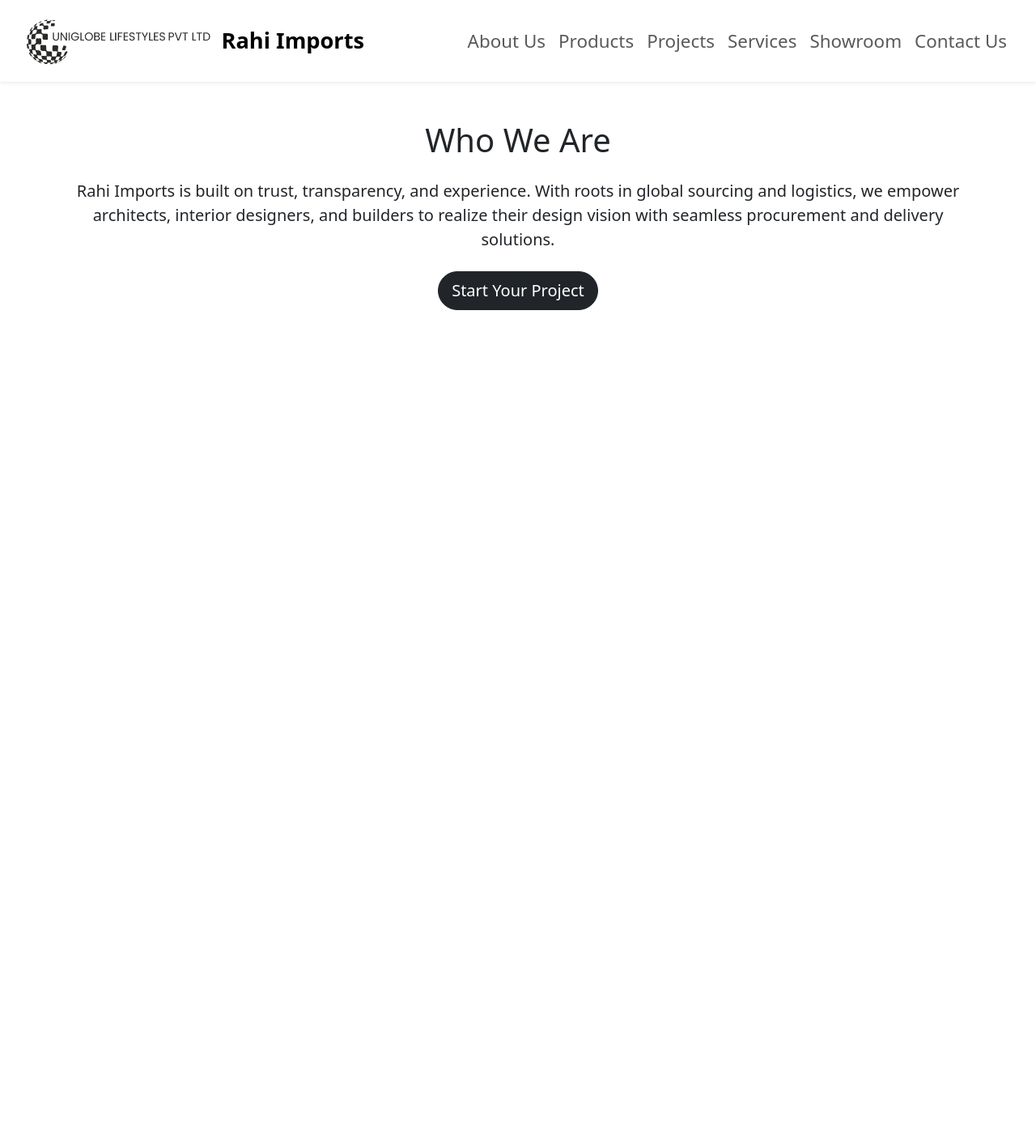
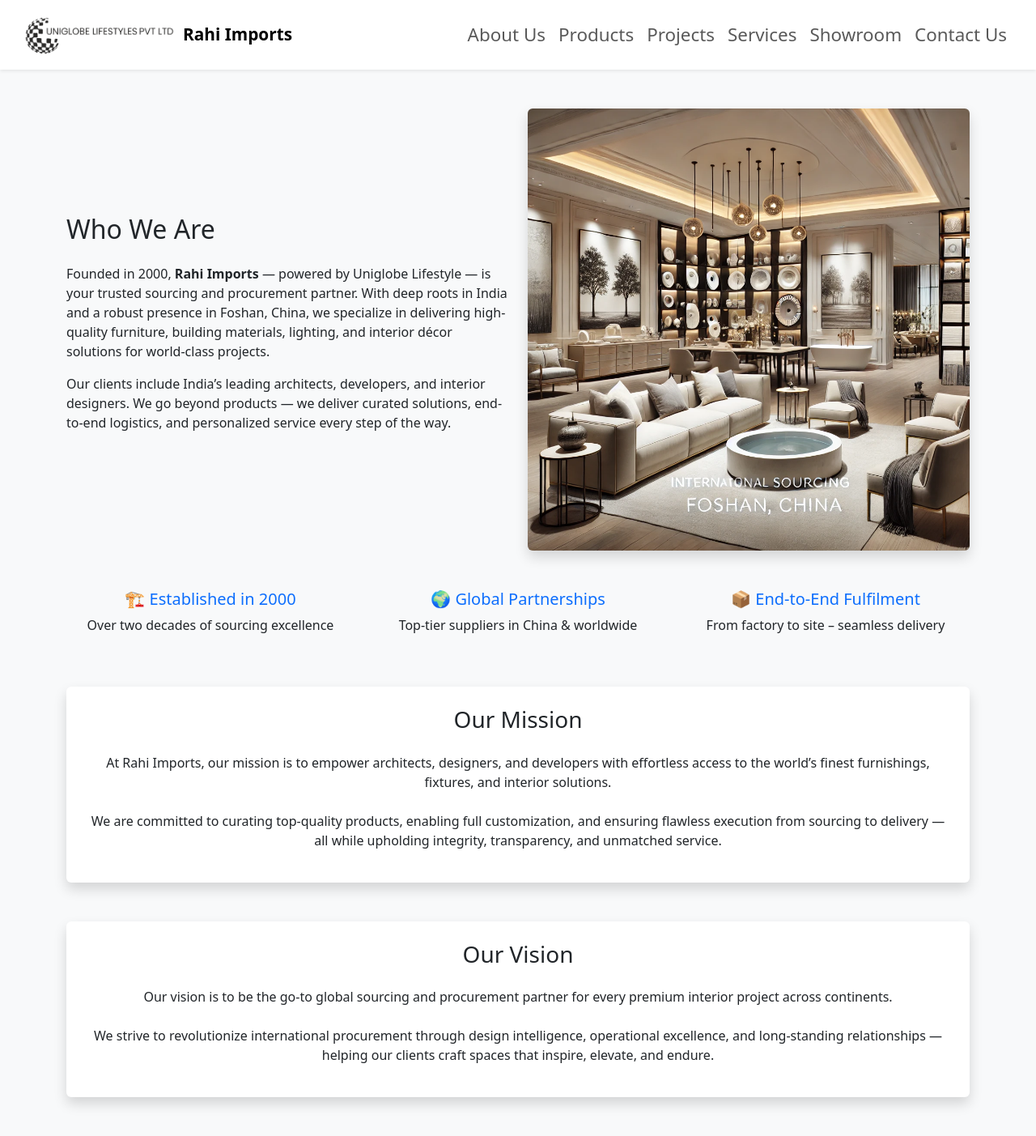
Before and after one commit to rahilshah52/rahilshah52.github.io, a Flask app: page /about in a window 1280 px wide. Shown: the whole page at 81% size. Before the commit the page ends 383 px from the top, so only its background shows below. Run offline with Flask 3, Linux system fonts and the light colour scheme.

Commit message:
Updated homepage, about us content, product scroll section, and WhatsApp icon

```diff
--- a/templates/about.html
+++ b/templates/about.html
@@ -1,12 +1,52 @@
 {% extends "base.html" %}
 {% block content %}
-<div class="container py-5">
-  <h1 class="mb-4 text-center">Who We Are</h1>
-  <p class="lead text-center">
-    Rahi Imports is built on trust, transparency, and experience. With roots in global sourcing and logistics, we empower architects, interior designers, and builders to realize their design vision with seamless procurement and delivery solutions.
-  </p>
-  <div class="text-center mt-4">
-    <a href="/contact" class="btn btn-dark btn-lg rounded-pill">Start Your Project</a>
+
+<section class="py-5 bg-light">
+  <div class="container">
+    <div class="row align-items-center mb-5">
+      <div class="col-md-6">
+        <h2 class="mb-4">Who We Are</h2>
+        <p>Founded in 2000, <strong>Rahi Imports</strong> — powered by Uniglobe Lifestyle — is your trusted sourcing and procurement partner. With deep roots in India and a robust presence in Foshan, China, we specialize in delivering high-quality furniture, building materials, lighting, and interior décor solutions for world-class projects.</p>
+        <p>Our clients include India’s leading architects, developers, and interior designers. We go beyond products — we deliver curated solutions, end-to-end logistics, and personalized service every step of the way.</p>
+      </div>
+      <div class="col-md-6">
+        <img src="{{ url_for('static', filename='images/about.webp') }}" alt="About Rahi Imports" class="img-fluid rounded shadow">
+      </div>
+    </div>
+
+    <div class="row text-center mb-5">
+      <div class="col-md-4">
+        <h5 class="text-primary">🏗️ Established in 2000</h5>
+        <p>Over two decades of sourcing excellence</p>
+      </div>
+      <div class="col-md-4">
+        <h5 class="text-primary">🌍 Global Partnerships</h5>
+        <p>Top-tier suppliers in China & worldwide</p>
+      </div>
+      <div class="col-md-4">
+        <h5 class="text-primary">📦 End-to-End Fulfilment</h5>
+        <p>From factory to site – seamless delivery</p>
+      </div>
+    </div>
+
+    <div class="bg-white shadow rounded p-4 mb-5">
+      <h3 class="text-center mb-4">Our Mission</h3>
+<p class="text-center">
+  At Rahi Imports, our mission is to empower architects, designers, and developers with effortless access to the world’s finest furnishings, fixtures, and interior solutions.
+  <br><br>
+  We are committed to curating top-quality products, enabling full customization, and ensuring flawless execution from sourcing to delivery — all while upholding integrity, transparency, and unmatched service.
+</p>
+    </div>
+
+    <div class="bg-white shadow rounded p-4">
+      <h3 class="text-center mb-4">Our Vision</h3>
+<p class="text-center">
+  Our vision is to be the go-to global sourcing and procurement partner for every premium interior project across continents.
+  <br><br>
+  We strive to revolutionize international procurement through design intelligence, operational excellence, and long-standing relationships — helping our clients craft spaces that inspire, elevate, and endure.
+</p>
+    </div>
   </div>
-</div>
+</section>
+
 {% endblock %}
--- a/templates/base.html
+++ b/templates/base.html
@@ -39,10 +39,10 @@
 <!-- Navbar -->
 <nav class="navbar navbar-expand-lg navbar-light bg-white shadow-sm py-2">
   <div class="container d-flex justify-content-between align-items-center">
-    <a class="navbar-brand d-flex align-items-center gap-2" href="/">
-      <img src="{{ url_for('static', filename='images/Black.png') }}" alt="Uniglobe Logo" style="max-height: 75px;">
-      <span class="fw-semibold" style="font-size: 1.7rem; color: #000;">Rahi Imports</span>
-    </a>
+    <a class="navbar-brand d-flex flex-wrap align-items-center gap-2" href="/">
+  <img src="{{ url_for('static', filename='images/Black.png') }}" alt="Uniglobe Logo" style="max-height: 60px;">
+  <span class="fw-semibold text-nowrap" style="font-size: 1.3rem; color: #000;">Rahi Imports</span>
+</a>
     <button class="navbar-toggler" type="button" data-bs-toggle="collapse" data-bs-target="#navbarNav"
       aria-controls="navbarNav" aria-expanded="false" aria-label="Toggle navigation">
       <span class="navbar-toggler-icon"></span>
--- a/templates/services.html
+++ b/templates/services.html
@@ -34,7 +34,7 @@
     <div class="col-md-4 text-center">
       <i class="fas fa-ship fa-2x mb-3 text-dark"></i>
       <h5 class="fw-semibold">Shipping & Clearance</h5>
-      <p>We coordinate with your CHA or handle documentation ourselves to ensure timely customs clearance.</p>
+      <p>Our team handles all logistics,including shipping documentation,customs clearance, and freightmanagement. We ensure yourproducts arrive at their destination without hassle</p>
     </div>
   </div>
 </div>
```
Also changed, not shown: templates/index1.html (+52 -17 lines), static/images/about.webp (added), static/images/after.webp (added), static/images/custom.webp (added), static/images/services/custom.webp (added), static/images/services/global.webp (added), static/images/services/logistics.webp (renamed from static/images/workflow-logistics.webp), static/images/services/support.webp (added), static/images/shiping.webp (added).
